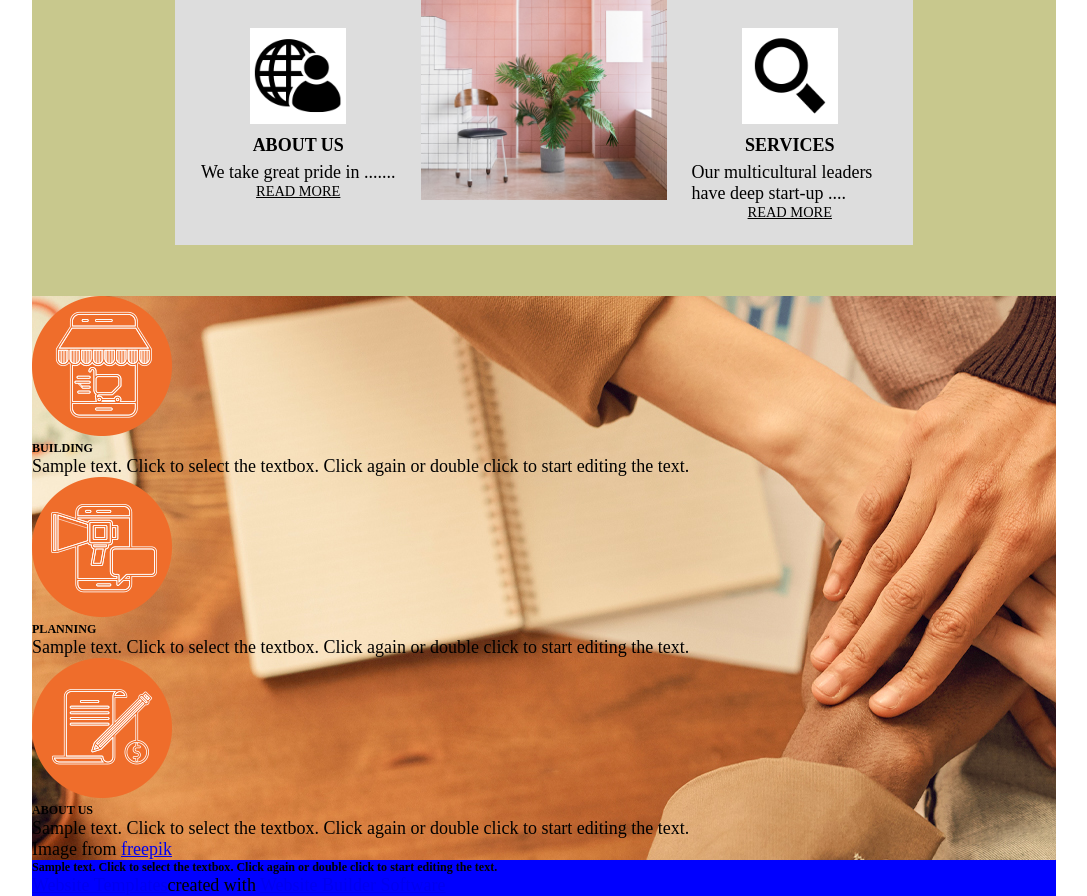
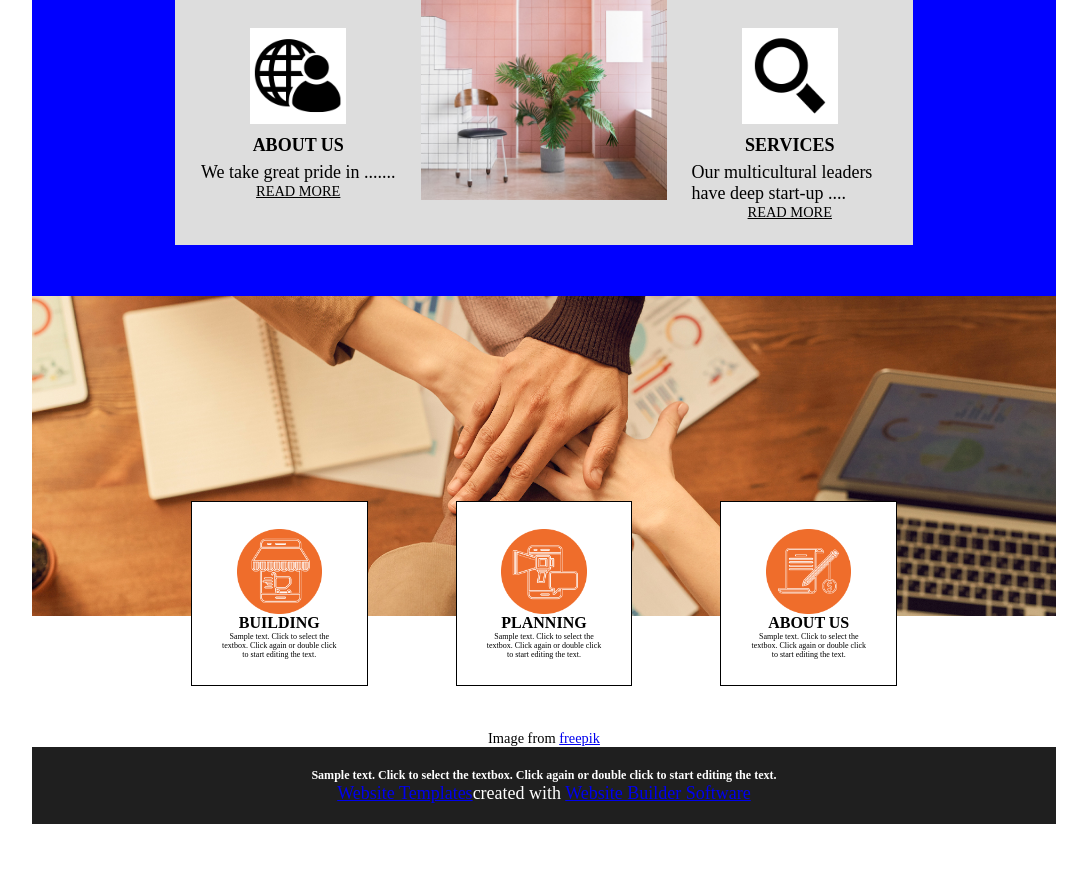
Before and after one commit to DeJungTseng/TVDI_RWD_Web, a plain HTML site: page 1115-RWD網頁作業/index.html in a window 1280 px wide. Shown: the part 1434-2330 px from the top of the page, without its empty margins (96-1183 px from the left). After the commit the page ends 2258 px from the top, so only its background shows below. Drawn offline with Linux system fonts and the light colour scheme.

Commit message:
rwd未完

```diff
--- a/1115-RWD網頁作業/index.html
+++ b/1115-RWD網頁作業/index.html
@@ -94,6 +94,8 @@
 
         </div>
         <div class="hands">
+
+            <div class="hands1">
                 <div class="hands3">
                     <img src="./images/icon01.png" alt="home icon">
                     <h6>BUILDING</h6>
@@ -109,7 +111,9 @@
                     <h6>ABOUT US</h6>
                     <P>Sample text. Click to select the textbox. Click again or double click to start editing the text.</P>
                 </div>
+            </div>
             <p>Image from <a href="#">freepik</a></p>
+
         </div>
         <div class="footer">
             <h6>Sample text. Click to select the textbox. Click again or double click to start editing the text.</h6>
--- a/1115-RWD網頁作業/style.css
+++ b/1115-RWD網頁作業/style.css
@@ -144,7 +144,7 @@ body{
 .pics{
     box-sizing: border-box;
     padding:5% 10%;
-    background-color: rgb(200, 200, 141);
+
     display:flex;
     flex-wrap: wrap;
     justify-content: center;
@@ -198,15 +198,55 @@ body{
 }
 
 .hands{
+    background-color: white;
     background-image: url(./images/handbg.jpg);
+    background-size: 100%;
+    padding-top: 20%;
     background-repeat: no-repeat;
+    display: flex;
+    flex-wrap: wrap;
+    flex-direction: column;
+    justify-content: center;
+    align-items: center;
+    font-size: 0.8em;
+
 }
-.hands3{}
-.hands3 img{}
-.hands3 h6{}
-.hands3 p{}
+.hands1{
+    display: flex;
+    flex-wrap: nowrap;
+    justify-content: space-evenly;
+}
 
-.footer{}
+.hands3{
+    width: 20%;
+    box-sizing: border-box;
+    padding: 3%;
+    background-color: white;
+    border: solid;
+    border-width: 1px;
+    display: flex;
+    flex-direction: column;
+    align-items: center;
+    justify-content: center;
+    margin-bottom: 5%;
+}
+.hands3 img{
+    width: 70%;
+    height: auto;
+}
+.hands3 h6{
+    font-size: 1rem;
+}
+.hands3 p{
+    font-size: 0.5rem;
+    text-align: center;}
+
+.footer{
+    padding: 2%;
+    color: white;
+    text-align: center;
+    background-color: rgb(31, 31, 31);
+}
 .footer h6{}
 .footer p{}
 
```
Lines whose indentation alone changed are shown as unchanged.
